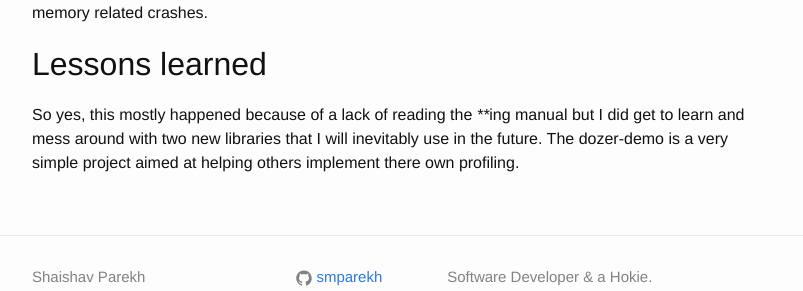
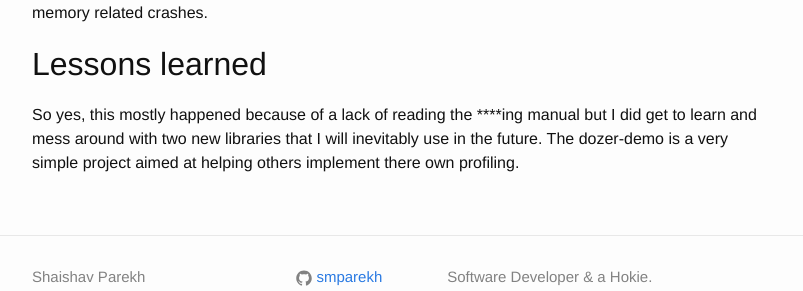
Before and after one commit to smparekh/smparekh.github.io, a Jekyll site: the page built from _posts/2020-05-27-request-profiling-with-dozer.markdown, in a window 1280 px wide and 900 px high, scrolled down 3077 px. Shown: the part 529-820 px from the top of the window, without its empty margins (238-1041 px from the left). Built offline with Jekyll 4.4.1, drawn with Linux system fonts in a browser that asks for light colours.

Commit message:
fix asterisks

```diff
--- a/_posts/2020-05-27-request-profiling-with-dozer.markdown
+++ b/_posts/2020-05-27-request-profiling-with-dozer.markdown
@@ -125,4 +125,4 @@ In formatting the influx response we also query a metadata api using requests (t
 In the end, I ended up removing the requests-cache project completely and implementing a function cache around the metadata api query using [cachetools](https://cachetools.readthedocs.io/en/stable/#cachetools.func.ttl_cache) to keep the same functionality without the memory related crashes.
 
 ## Lessons learned
-So yes, this mostly happened because of a lack of reading the ****ing manual but I did get to learn and mess around with two new libraries that I will inevitably use in the future. The dozer-demo is a very simple project aimed at helping others implement there own profiling.
+So yes, this mostly happened because of a lack of reading the \*\*\*\*ing manual but I did get to learn and mess around with two new libraries that I will inevitably use in the future. The dozer-demo is a very simple project aimed at helping others implement there own profiling.
```
